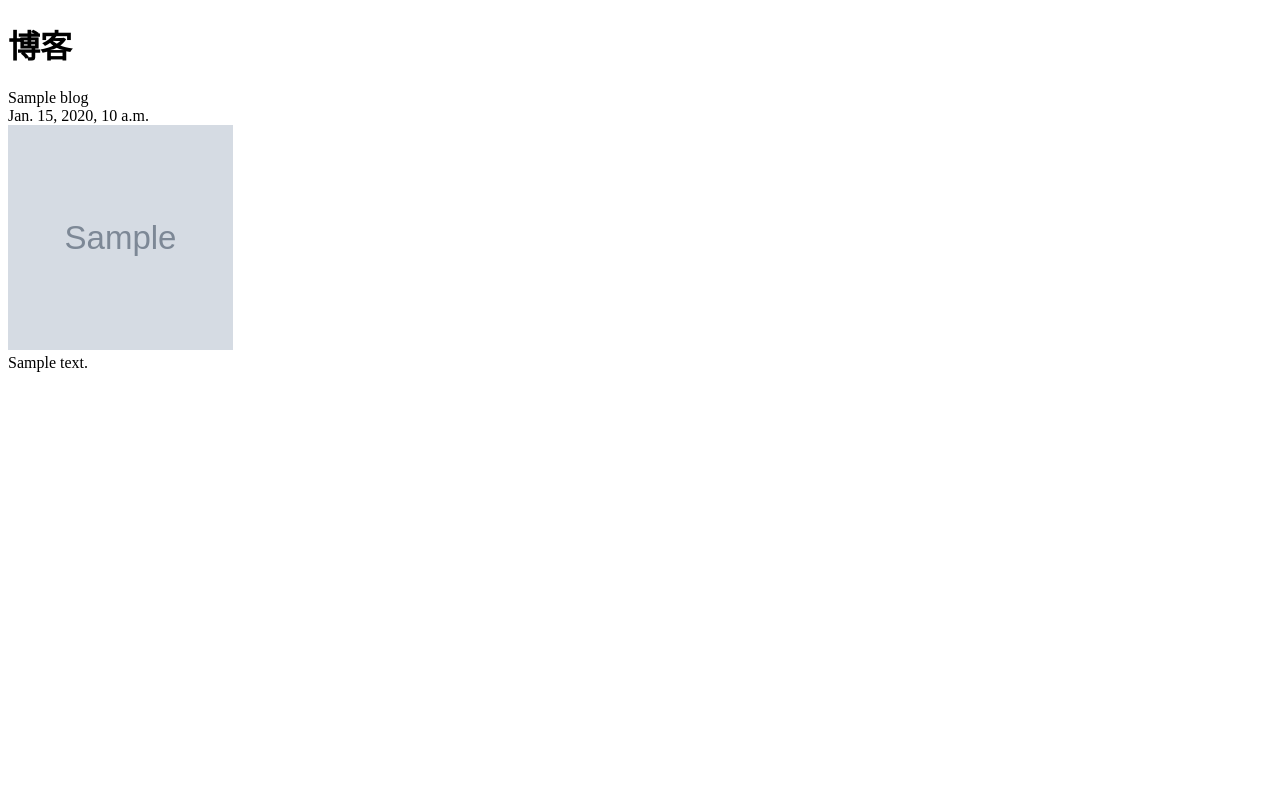
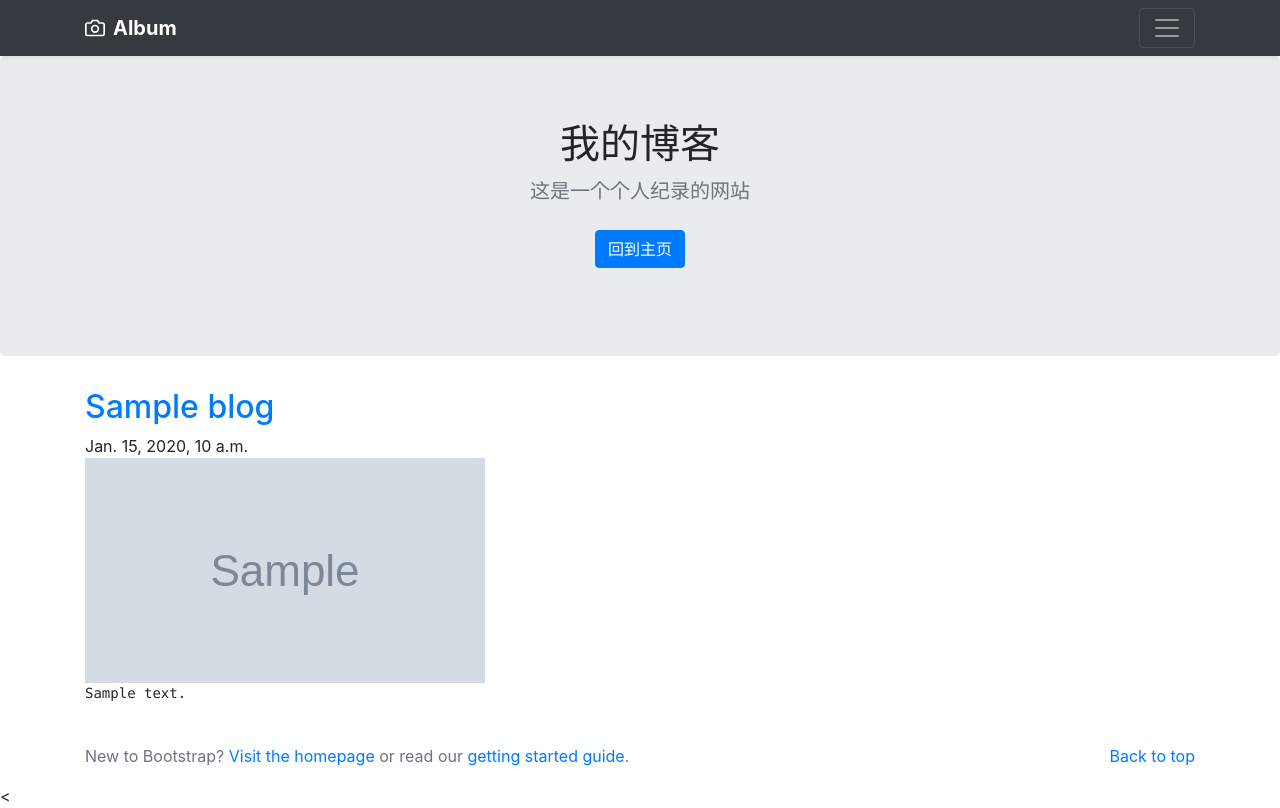
Before and after one commit to smarthotpot/fist_blog, a Django app: template blog/templates/blog.html in a window 1280 px wide. Before the commit the page ends 372 px from the top, so only its background shows below. Run offline with Django 3.2, Linux system fonts and the light colour scheme; the template is opened without the code that fills it: most values are stand-ins (such as "Sample title", 1, 10 or a date in 2020); grey boxes marked "Sample" are stand-in pictures; data that the repository does not hold is empty; some libraries are stand-ins or nearby versions.

Commit message:
美化了博客
主页与博客之间的转化，文本调整
创建APP-Setting中注册APP--创建modles--在admie中注册app--views中访问与反馈--创建对应网页--设置主文件urls(path('blog/', include('blog.urls')),)，APP文件urls只是设置本级文件path('', views.blog_page),

```diff
--- a/blog/models.py
+++ b/blog/models.py
@@ -8,5 +8,6 @@ class Blog(models.Model):
     text = models.TextField(default='文章正文')
     def __str__(self):
         return self.title
-
+    def short_text(self):
+        return self.text[:60] + '...'
 # Create your models here.
--- a/blog/templates/blog.html
+++ b/blog/templates/blog.html
@@ -1,4 +1,4 @@
-<!DOCTYPE html>
+<!--<!DOCTYPE html>
 <html lang="en">
 <head>
     <meta charset="UTF-8">
@@ -18,4 +18,125 @@
 {% endfor %}
 
 </body>
+</html>-->
+<!doctype html>
+<html lang="en">
+  <style type="text/css">
+   pre {
+   white-space: pre-wrap;
+   word-wrap: break-word;
+    }
+  </style>
+  <head>
+    <meta charset="utf-8">
+    <meta name="viewport" content="width=device-width, initial-scale=1, shrink-to-fit=no">
+    <meta name="description" content="">
+    <meta name="author" content="Mark Otto, Jacob Thornton, and Bootstrap contributors">
+    <meta name="generator" content="Jekyll v3.8.6">
+    <title>我的博客</title>
+
+    <link rel="canonical" href="https://getbootstrap.com/docs/4.4/examples/album/">
+
+    <!-- Bootstrap core CSS -->
+<link rel="stylesheet" href="https://stackpath.bootstrapcdn.com/bootstrap/4.4.1/css/bootstrap.min.css" integrity="sha384-Vkoo8x4CGsO3+Hhxv8T/Q5PaXtkKtu6ug5TOeNV6gBiFeWPGFN9MuhOf23Q9Ifjh" crossorigin="anonymous">
+
+    <!-- Favicons -->
+<link rel="apple-touch-icon" href="/docs/4.4/assets/img/favicons/apple-touch-icon.png" sizes="180x180">
+<link rel="icon" href="/docs/4.4/assets/img/favicons/favicon-32x32.png" sizes="32x32" type="image/png">
+<link rel="icon" href="/docs/4.4/assets/img/favicons/favicon-16x16.png" sizes="16x16" type="image/png">
+<link rel="manifest" href="/docs/4.4/assets/img/favicons/manifest.json">
+<link rel="mask-icon" href="/docs/4.4/assets/img/favicons/safari-pinned-tab.svg" color="#563d7c">
+<link rel="icon" href="/docs/4.4/assets/img/favicons/favicon.ico">
+<meta name="msapplication-config" content="/docs/4.4/assets/img/favicons/browserconfig.xml">
+<meta name="theme-color" content="#563d7c">
+
+
+    <style>
+      .bd-placeholder-img {
+        font-size: 1.125rem;
+        text-anchor: middle;
+        -webkit-user-select: none;
+        -moz-user-select: none;
+        -ms-user-select: none;
+        user-select: none;
+      }
+
+      @media (min-width: 768px) {
+        .bd-placeholder-img-lg {
+          font-size: 3.5rem;
+        }
+      }
+    </style>
+    <!-- Custom styles for this template -->
+    <link href="album.css" rel="stylesheet">
+  </head>
+  <body>
+    <header>
+  <div class="collapse bg-dark" id="navbarHeader">
+    <div class="container">
+      <div class="row">
+        <div class="col-sm-8 col-md-7 py-4">
+          <h4 class="text-white">About</h4>
+          <p class="text-muted">Add some information about the album below, the author, or any other background context. Make it a few sentences long so folks can pick up some informative tidbits. Then, link them off to some social networking sites or contact information.</p>
+        </div>
+        <div class="col-sm-4 offset-md-1 py-4">
+          <h4 class="text-white">Contact</h4>
+          <ul class="list-unstyled">
+            <li><a href="#" class="text-white">Follow on Twitter</a></li>
+            <li><a href="#" class="text-white">Like on Facebook</a></li>
+            <li><a href="#" class="text-white">Email me</a></li>
+          </ul>
+        </div>
+      </div>
+    </div>
+  </div>
+  <div class="navbar navbar-dark bg-dark shadow-sm">
+    <div class="container d-flex justify-content-between">
+      <a href="#" class="navbar-brand d-flex align-items-center">
+        <svg xmlns="http://www.w3.org/2000/svg" width="20" height="20" fill="none" stroke="currentColor" stroke-linecap="round" stroke-linejoin="round" stroke-width="2" aria-hidden="true" class="mr-2" viewBox="0 0 24 24" focusable="false"><path d="M23 19a2 2 0 0 1-2 2H3a2 2 0 0 1-2-2V8a2 2 0 0 1 2-2h4l2-3h6l2 3h4a2 2 0 0 1 2 2z"/><circle cx="12" cy="13" r="4"/></svg>
+        <strong>Album</strong>
+      </a>
+      <button class="navbar-toggler" type="button" data-toggle="collapse" data-target="#navbarHeader" aria-controls="navbarHeader" aria-expanded="false" aria-label="Toggle navigation">
+        <span class="navbar-toggler-icon"></span>
+      </button>
+    </div>
+  </div>
+</header>
+
+<main role="main">
+
+  <section class="jumbotron text-center">
+    <div class="container">
+      <h1>我的博客</h1>
+      <p class="lead text-muted">这是一个个人纪录的网站</p>
+      <p>
+        <a href=".." class="btn btn-primary my-2">回到主页</a>
+      </p>
+    </div>
+  </section>
+    <div class="container">
+        {% for blog in blogs.all %}
+        <h2><a href="">{{ blog.title }}</a></h2>
+        {{ blog.date }}
+        <br>
+        <img src = '{{blog.image.url }}' width="400" height="225">
+        <br>
+        <pre style="width:900px;">{{ blog.short_text }}</pre>
+        <br>
+       {% endfor %}
+    </div>
+</main>
+
+<footer class="text-muted">
+  <div class="container">
+    <p class="float-right">
+      <a href="#">Back to top</a>
+    </p>
+    <p>New to Bootstrap? <a href="https://getbootstrap.com/">Visit the homepage</a> or read our <a href="/docs/4.4/getting-started/introduction/">getting started guide</a>.</p>
+  </div>
+</footer>
+<<script src="https://code.jquery.com/jquery-3.4.1.slim.min.js" integrity="sha384-J6qa4849blE2+poT4WnyKhv5vZF5SrPo0iEjwBvKU7imGFAV0wwj1yYfoRSJoZ+n" crossorigin="anonymous"></script>
+<script src="https://cdn.jsdelivr.net/npm/popper.js@1.16.0/dist/umd/popper.min.js" integrity="sha384-Q6E9RHvbIyZFJoft+2mJbHaEWldlvI9IOYy5n3zV9zzTtmI3UksdQRVvoxMfooAo" crossorigin="anonymous"></script>
+<script src="https://stackpath.bootstrapcdn.com/bootstrap/4.4.1/js/bootstrap.min.js" integrity="sha384-wfSDF2E50Y2D1uUdj0O3uMBJnjuUD4Ih7YwaYd1iqfktj0Uod8GCExl3Og8ifwB6" crossorigin="anonymous"></script>
+</body>
 </html>
```
Also changed, not shown: templates/home.html (+1 -9 lines).
